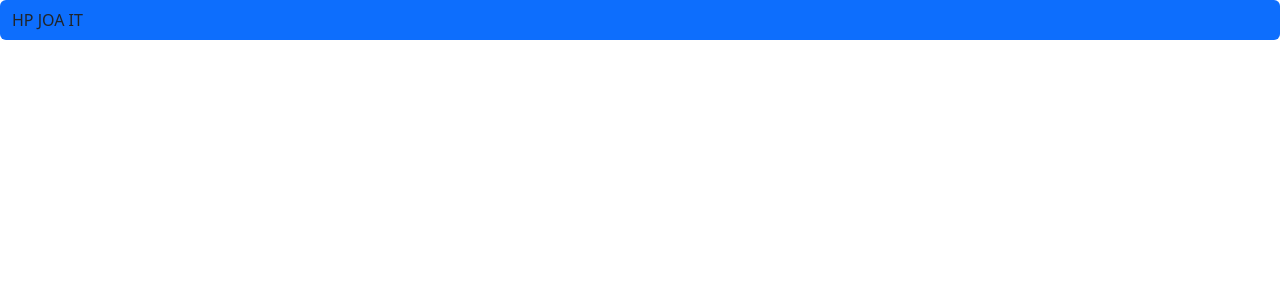
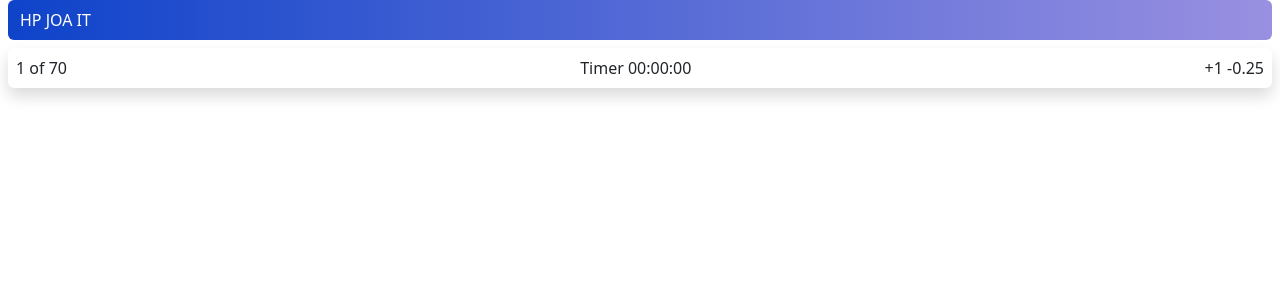
Before and after one commit to KapoorKartik/sucess-app-frontend, a React (Create React App) app: page /questions/1 in a window 1280 px wide. Shown: the top 300 px of the page. Built offline with nearby package versions, Linux system fonts and the light colour scheme.

Commit message:
working on timer

```diff
--- a/src/App.css
+++ b/src/App.css
@@ -9,10 +9,10 @@
 
 .bg-image {
   background-image: url("/src/images/hard\ work.jpg");
-  /* background-size: 100% 100%; */
   background-repeat: no-repeat;
   height: 150px;
-  /* display: flex; */
-  /* align-items: center; */
-  /* justify-content: center; */
 }
+
+.liner-gradient {
+  background: linear-gradient(to right,#0e43ca, #9990e1);
+}
--- a/src/App.jsx
+++ b/src/App.jsx
@@ -7,6 +7,7 @@ import { Listing } from "./pages/Listing";
 import { Home } from "./pages/Home";
 import { MockTest } from "./pages/MockTest";
 import { Questions } from "./pages/Questions";
+import Timer from "./pages/Timer";
 
 function App() {
   return (
@@ -17,6 +18,7 @@ function App() {
       {/* //* listing page complete */}
       {/* <MockTest /> */}
       {/* <Footer /> */}
+      {/* <Timer /> */}
       <Questions />
     </div>
   );
--- a/src/pages/Questions.jsx
+++ b/src/pages/Questions.jsx
@@ -1,13 +1,19 @@
-import React from "react";
+import React, { useState } from "react";
 
 export const Questions = () => {
+  const [time,setTimer] = useState();
   return (
     <>
-      <nav class="navbar fixed-top navbar-light bg-primary rounded">
-        <div class="container-fluid">
+      <nav className="navbar navbar-light bg-primary rounded liner-gradient mb-2 mx-2">
+        <div className="container-fluid text-white">
         HP JOA IT
         </div>
       </nav>
+      <div className="shadow p-2 mb-2 mt-1 mx-2 bg-body rounded text-start d-flex justify-content-between">
+        <div>1 of 70</div>
+        <div>Timer 00:00:00</div>
+        <div>+1 -0.25</div>
+      </div>
     </>
   );
 };
--- /dev/null
+++ b/src/pages/Timer.jsx
@@ -0,0 +1,83 @@
+// import React, { useState, useEffect } from 'react';
+// let  timer
+// const Timer = () => {
+//   const [seconds, setSeconds] = useState(60); // Set the initial time in seconds
+
+//   useEffect(() => {
+//     timer = setInterval(() => {
+//       setSeconds(prevSeconds => prevSeconds - 1);
+//     }, 1000);
+
+//     // Cleanup function to clear the interval when the component is unmounted
+//     return () => clearInterval(timer);
+//   }, []); // Empty dependency array means the effect runs once on mount
+
+// //   useEffect(() => {
+// //     if (seconds === 0) {
+// //       // Handle timer completion, e.g., display a message or trigger another action
+// //       clearInterval(timer);
+// //     }
+// //   }, [seconds]);
+
+//   const formatTime = () => {
+//     const hours = Math.floor(seconds / 3600);
+//     const minutes = Math.floor((seconds % 3600) / 60);
+//     const remainingSeconds = seconds % 60;
+//     /*
+//     sec = 120;
+//     hours = 120/3600 = 0
+//     minutes = 120%3600/60 = 0
+//     sec = 120 % 60 = 2
+//      */
+
+//     return `${hours}:${minutes < 10 ? '0' : ''}${minutes}:${remainingSeconds < 10 ? '0' : ''}${remainingSeconds}`;
+//   };
+
+//   return (
+//     <div>
+//       <h1>Timer: {formatTime()}</h1>
+//       {/* Add additional UI elements or actions as needed */}
+//     </div>
+//   );
+// };
+
+// export default Timer;
+
+
+import React, { useState, useEffect } from 'react';
+
+const Timer = () => {
+  const [time, setTime] = useState({ hours: 0, minutes: 0, seconds: 60 });
+
+  useEffect(() => {
+    const timer = setInterval(() => {
+      setTime((prevTime) => {
+        const newSeconds = prevTime.seconds - 1;
+        if (newSeconds < 0) {
+          const newMinutes = prevTime.minutes - 1;
+          if (newMinutes < 0) {
+            const newHours = prevTime.hours - 1;
+            return { hours: newHours, minutes: 59, seconds: 59 };
+          }
+          return { hours: prevTime.hours, minutes: newMinutes, seconds: 59 };
+        }
+        return { ...prevTime, seconds: newSeconds };
+      });
+    }, 1000);
+
+    // Cleanup function to clear the interval when the component is unmounted
+    return () => clearInterval(timer);
+  }, []); // Empty dependency array means the effect runs once on mount
+
+  const formatTimeComponent = (timeComponent) => (timeComponent < 10 ? `0${timeComponent}` : timeComponent);
+
+  return (
+    <div>
+      <h1>
+        Timer: {formatTimeComponent(time.hours)}:{formatTimeComponent(time.minutes)}:{formatTimeComponent(time.seconds)}
+      </h1>
+    </div>
+  );
+};
+
+export default Timer;
```
